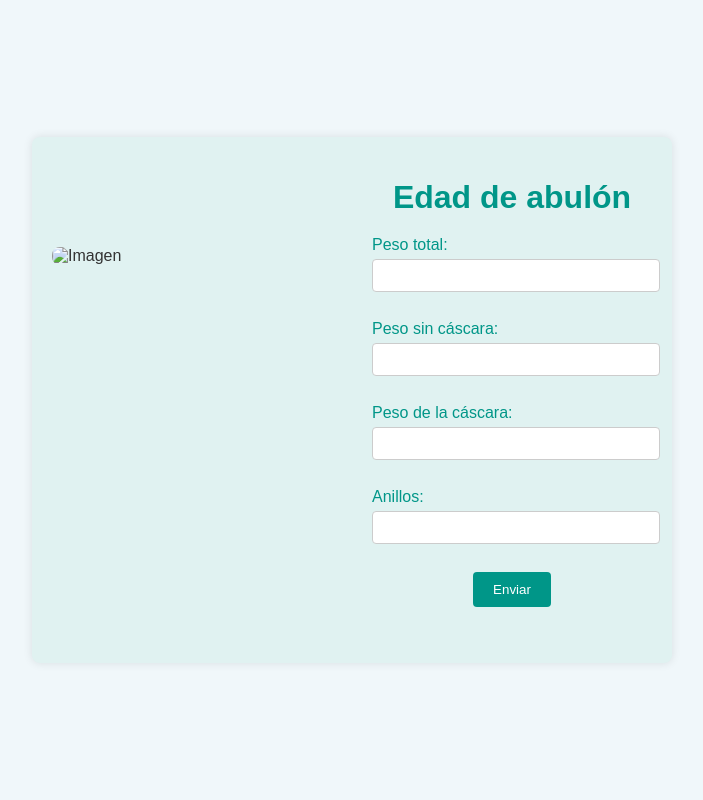
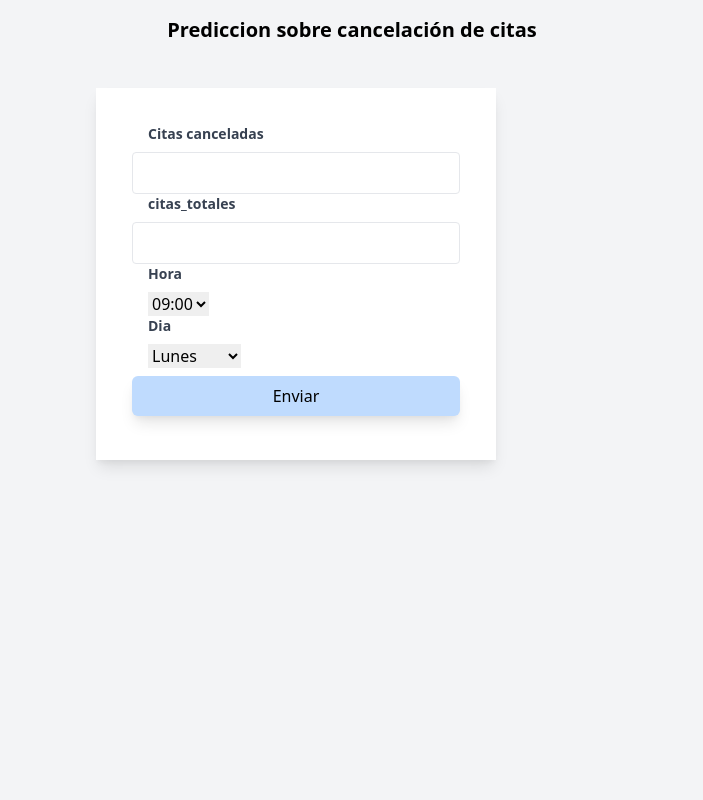
Before and after one commit to keren31/flask, a Flask app: page / in a window 1280 px wide. Shown: the whole page, without its empty margins (288-991 px from the left). Run offline with Flask 3, Linux system fonts and the light colour scheme; parts of the project's set-up code (start-up, migrations or seed data) failed here and were passed over.

Commit message:
proyecto m3

```diff
--- a/app.py
+++ b/app.py
@@ -9,8 +9,8 @@ app = Flask(__name__)
 logging.basicConfig(level=logging.DEBUG)
 
 # Cargar el modelo entrenado
-model = joblib.load('RandomForest.pkl')
-scaler = joblib.load('df_escalado.pkl')
+model = joblib.load('randomForestestetica.pkl')
+scaler = joblib.load('scalerestetica.pkl')
 app.logger.debug('Modelo cargado correctamente.')
 
 @app.route('/')
@@ -20,40 +20,33 @@ def home():
 @app.route('/predict', methods=['POST'])
 def predict():
     try:
-        # Obtener los datos enviados en el request
-        whole_wt = float(request.form['whole_wt'])
-        shucked_wt = float(request.form['shucked_wt'])
-        shell_wt = float(request.form['shell_wt'])
-        rings = float(request.form['rings'])
 
-        input_data = pd.DataFrame({
-            'length': [0],
-            'diameter': [0],
-            'height': [0],
-            'whole_wt': [whole_wt],
-            'shucked_wt': [shucked_wt],
-            'viscera_wt': [0],
-            'shell_wt': [shell_wt],
-            'rings': [rings],
-            'sex_F': [0],
-            'sex_I': [0],
-            'sex_M': [0],
+        citas_canceladas= float(request.form['citas_canceladas']);
+        citas_totales = (request.form['citas_totales']);
+        hora =(request.form['hora']);
+        dia =(request.form['dia']);
+
+        data = pd.DataFrame({
+            'servicio': [0],
+            'precio': [0],
+            'duracion': [0],
+            'dia': [dia],
+            'mes': [0],
+            'hora': [hora],
+            'citas_totales': [citas_totales],
+            'citas_canceladas': [citas_canceladas],
         })
 
-  # Escalar los datos de entrada
-        scaled_data = scaler.transform(input_data)
 
-        # Seleccionar solo las características usadas para el modelo
-        scaled_data_for_prediction = scaled_data[:, [3,4,6,7]]  # Asegúrate de que estos índices son correctos
+        scaled_data = scaler.transform(data)
+        scaled_data_for_prediction = scaled_data[:, [-1,-2,-3,-5]]
 
-        # Realizar la predicción con los datos escalados
         prediccion = model.predict(scaled_data_for_prediction)
 
-          # Devolver la predicción como JSON
-        prediction_value = float(prediccion[0]) # Convertir a float si es necesario
+        resultado = (prediccion[0])
 
-        # Devolver las predicciones como respuesta JSON
-        return jsonify({'resultado': prediction_value})
+        return ({'prediction': resultado})
+
     except Exception as e:
         app.logger.error(f'Error en la predicción: {str(e)}')
         return jsonify({'error': str(e)}), 400
--- a/templates/formulario.html
+++ b/templates/formulario.html
@@ -1,111 +1,33 @@
 <!DOCTYPE html>
 <html>
 <head>
-    <title>Edad de abulón</title>
-    <style>
-        body {
-            font-family: Arial, sans-serif;
-            background-color: #f0f7fa;
-            color: #333;
-            display: flex;
-            justify-content: center;
-            align-items: center;
-            height: 100vh;
-            margin: 0;
-        }
-        .container {
-            max-width: 600px;
-            width: 100%;
-            padding: 20px;
-            background-color: #e0f2f1;
-            border-radius: 8px;
-            box-shadow: 0 0 10px rgba(0, 0, 0, 0.1);
-            display: flex;
-            align-items: flex-start;
-            justify-content: center;
-        }
-        .image-container {
-            flex: 0 0 300px;
-            margin-right: 20px;
-            overflow: hidden;
-            border-radius: 8px;
-            margin-top: 90px;
-        }
-        .image-container img {
-            width: 100%;
-            height: 100%;
-            object-fit: cover;
-        }
-        .form-container {
-            flex: 1;
-            display: flex;
-            flex-direction: column;
-            justify-content: center;
-            align-items: center;
-        }
-        h1 {
-            color: #009688;
-            text-align: center;
-            margin-bottom: 20px;
-        }
-        form {
-            width: 100%;
-            max-width: 300px;
-            text-align: center;
-        }
-        label {
-            display: block;
-            margin-bottom: 5px;
-            color: #009688;
-            text-align: left;
-        }
-        input[type="text"] {
-            width: calc(110% - 20px); /* 100% width minus padding */
-            padding: 8px;
-            margin-bottom: 10px;
-            border: 1px solid #ccc;
-            border-radius: 4px;
-            box-sizing: border-box;
-            text-align: center;
-        }
-        input[type="submit"] {
-            background-color: #009688;
-            color: white;
-            padding: 10px 20px;
-            border: none;
-            border-radius: 4px;
-            cursor: pointer;
-        }
-        input[type="submit"]:hover {
-            background-color: #00796b;
-        }
-        #resultado {
-            margin-top: 20px;
-            font-weight: bold;
-            text-align: center;
-        }
-    </style>
+    <meta charset="UTF-8">
+    <meta name="viewport" content="width=device-width, initial-scale=1.0">
+    <title>Clasificador del Titanic</title>
+    <link href="https://cdn.jsdelivr.net/npm/tailwindcss@2.2.19/dist/tailwind.min.css" rel="stylesheet">
     <script>
-        function predeciraños(event) {
+
+        function clasificar(event) {
             event.preventDefault();
-            const whole_wt = document.getElementById('whole_wt').value;
-            const shucked_wt = document.getElementById('shucked_wt').value;
-            const shell_wt = document.getElementById('shell_wt').value;
-            const rings = document.getElementById('rings').value;
+
+            const citas_totales = document.getElementById('citas_totales').value;
+            const citas_canceladas = document.getElementById('citas_canceladas').value;
+            const hora = document.getElementById('hora').value;
+            const dia= document.getElementById('dia').value;
 
             fetch('/predict', {
                 method: 'POST',
                 headers: {
                     'Content-Type': 'application/x-www-form-urlencoded',
                 },
-                body: `whole_wt=${whole_wt}&shucked_wt=${shucked_wt}&shell_wt=${shell_wt}&rings=${rings}`,
+                body: `citas_canceladas=${citas_canceladas}&citas_totales=${citas_totales}&hora=${hora}&dia=${dia}`,
             })
             .then(response => response.json())
             .then(data => {
                 if (data.error) {
                     document.getElementById('resultado').innerText = 'Error: ' + data.error;
                 } else {
-                    document.getElementById('resultado').innerText = 'La edad del abulón es ' + data.resultado + ' años';
+                    document.getElementById('resultado').innerText = 'Es probable que el cliente ' + data.prediction + ' cancele su cita';
                 }
             })
             .catch(error => {
@@ -115,26 +37,57 @@
         }
     </script>
 </head>
-<body>
-    <div class="container">
-        <div class="image-container">
-            <img src="" alt="Imagen">
-        </div>
-        <div class="form-container">
-            <h1>Edad de abulón</h1>
-            <form id="formulario" onsubmit="predeciraños(event)">
-                <label for="whole_wt">Peso total:</label>
-                <input type="text" id="whole_wt" name="whole_wt"><br><br>
-                <label for="shucked_wt">Peso sin cáscara:</label>
-                <input type="text" id="shucked_wt" name="shucked_wt"><br><br>
-                <label for="shell_wt">Peso de la cáscara:</label>
-                <input type="text" id="shell_wt" name="shell_wt"><br><br>
-                <label for="rings">Anillos:</label>
-                <input type="text" id="rings" name="rings"><br><br>
-                <input type="submit" value="Enviar">
-            </form>
-            <p id="resultado"></p>
-        </div>
+<body class="bg-gray-100 items-center justify-center">
+    <h1 class="text-center mt-4 font-bold text-xl">Prediccion sobre cancelación de citas</h1><br>
+    <div class="w-full max-w-lg mx-auto justify-center" >
+
+        <form id="formulario" onsubmit="clasificar(event)" class="shadow-lg p-9 mt-5 bg-white " style="width: 400px;">
+
+            <label for="temperature-slider" class="pl-4 block text-gray-700 text-sm font-bold mb-2">Citas canceladas</label>
+            <input
+                type="number"
+                id="citas_canceladas"
+                name="citas_canceladas"
+                step="0.01"
+                class="border rounded px-3 py-2 w-full"
+            >
+
+            <label for="temperature-slider" class="pl-4 block text-gray-700 text-sm font-bold mb-2">citas_totales</label>
+            <input
+                type="number"
+                id="citas_totales"
+                name="citas_totales"
+                class="border rounded px-3 py-2 w-full"
+            >
+
+            <label for="temperature-slider" class="pl-4 block text-gray-700 text-sm font-bold mb-2">Hora </label>
+            <select  class="ml-4" id="hora">
+                <option value="0.0">09:00</option>
+                <option value="1.0">10:00</option>
+                <option value="2.0">11:00</option>
+                <option value="3.0">12:00</option>
+                <option value="4.0">13:00</option>
+                <option value="5.0">14:00</option>
+                <option value="6.0">15:00</option>
+                <option value="7.0">16:00</option>
+            </select>
+
+            <label for="temperature-slider" class="pl-4 block text-gray-700 text-sm font-bold mb-2">Dia</label>
+            <select  class="ml-4" id="dia">
+                <option value="0.0" selected>Lunes</option>
+                <option value="1.0">Martes</option>
+                <option value="2.0">Miercoles</option>
+                <option value="1.0">Jueves</option>
+                <option value="2.0">Viernes</option>
+            </select>
+
+            <button type="submit"  class=" w-full mt-2 shadow-lg p-2 hover:text-blue-300 bg-blue-200 rounded-md ">Enviar</button><br>
+
+            <p id="resultado" class="font-bold mt-2">  </p>
+        </form>
+
     </div>
+
 </body>
+
 </html>
```
Also changed, not shown: 13 other files.
